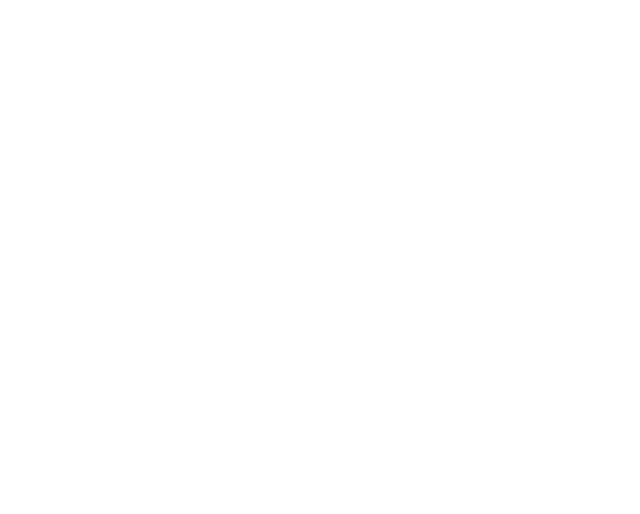
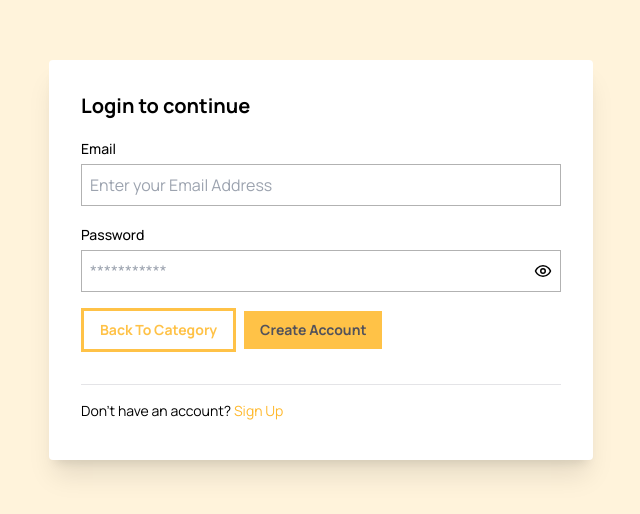
Before and after one commit to Santos-pkis/NESA-Test, a Next.js app: page /account/login in a window 1280 px wide. Shown: the part 172-686 px from the top of the page, without its empty margins (319-959 px from the left). Built offline with nearby package versions, Linux system fonts and the light colour scheme.

Commit message:
feat: login form page

```diff
--- a/components/UI/Account/Login/index.tsx
+++ b/components/UI/Account/Login/index.tsx
@@ -1,7 +1,137 @@
 "use client";
 
+import { Eye, EyeOff } from "lucide-react";
+import Link from "next/link";
+import { useState } from "react";
+import { SubmitHandler, useForm } from "react-hook-form";
+import { AnimatePresence, motion } from "framer-motion";
+import { opacityV, scaleV } from "@/lib/utils/variants";
+
+type Inputs = {
+  email: string;
+  password: string;
+};
+
 const LoginContent = () => {
-  return <></>;
+  const {
+    register,
+    formState: { errors },
+    handleSubmit,
+  } = useForm<Inputs>();
+
+  const [loading, setLoading] = useState(false);
+  const [showPassword, setShowPassword] = useState(false);
+
+  const toggleShowPassword = () => setShowPassword((prev) => !prev);
+
+  const onSubmit: SubmitHandler<Inputs> = async (data) => {
+    setLoading(true);
+    try {
+      await new Promise((resolve) => setTimeout(() => resolve(null), 3000));
+    } catch {
+    } finally {
+      setLoading(false);
+    }
+  };
+
+  return (
+    <main className="flex items-center justify-center min-h-screen bg-[#ffb92e2b] pt-[6rem] pb-[2rem]">
+      <motion.div
+        {...scaleV}
+        className="bg-white sm:w-[34rem] w-[98%] min-h-[25rem] overflow-hidden shadow-xl rounded p-8 relative"
+      >
+        {loading && (
+          <AnimatePresence mode="wait">
+            <motion.div
+              {...opacityV}
+              className="absolute top-0 left-0 w-full h-full backdrop-blur-md flex items-center justify-center"
+            >
+              <div className="md:size-20 size-12 rounded-full border-8 border-transparent border-t-midGold animate-spin"></div>
+            </motion.div>
+          </AnimatePresence>
+        )}
+
+        <h1 className="font-bold text-xl">Login to continue</h1>
+
+        <form onSubmit={handleSubmit(onSubmit)} noValidate className="mt-4">
+          <div className="space-y-4">
+            <div className="space-y-1">
+              <label className="font-medium text-sm">Email</label>
+              <div>
+                <input
+                  type="email"
+                  className="w-full p-2 border border-black/30"
+                  placeholder="Enter your Email Address"
+                  {...register("email", {
+                    required: {
+                      value: true,
+                      message: "Your email is required.",
+                    },
+                    pattern: {
+                      value: /^[a-zA-Z0-9._%+-]+@[a-zA-Z0-9.-]+\.[a-zA-Z]{2,}$/,
+                      message: "Email is invalid",
+                    },
+                  })}
+                />
+                {errors.email && <p className="text-sm text-red-400">{errors.email.message}</p>}
+              </div>
+            </div>
+
+            <div className="space-y-1">
+              <label className="font-medium text-sm">Password</label>
+              <div>
+                <div className="flex border items-center justify-between border-black/30 px-2">
+                  <input
+                    type={showPassword ? "text" : "password"}
+                    className="py-2 flex-grow"
+                    placeholder="***********"
+                    {...register("password", {
+                      required: {
+                        value: true,
+                        message: "A password is required",
+                      },
+                      min: {
+                        value: 8,
+                        message: "Password cannot be less than 8 characters",
+                      },
+                      pattern: {
+                        value:
+                          /^(?=.*\d)(?=.*[!@#$%^&*()_+{}\[\]:;<>,.?~\\|\-])[A-Za-z\d!@#$%^&*()_+{}\[\]:;<>,.?~\\|\-]{8,}$/,
+                        message: "must include at least a digit and symbol.",
+                      },
+                    })}
+                  />
+                  {showPassword ? (
+                    <EyeOff size={18} onClick={toggleShowPassword} className="cursor-pointer" />
+                  ) : (
+                    <Eye size={18} onClick={toggleShowPassword} className="cursor-pointer" />
+                  )}
+                </div>
+                {errors.password && <p className="text-sm text-red-400">{errors.password.message}</p>}
+              </div>
+            </div>
+            <div className="space-x-2 font-bold text-sm">
+              <button className="px-4 py-[9px] border-[3px] border-midGold text-midGold">Back To Category</button>
+              <input
+                type="submit"
+                className="px-4 py-[9px] bg-midGold text-zinc-600 cursor-pointer"
+                value={"Create Account"}
+                disabled={loading}
+              />
+            </div>
+          </div>
+        </form>
+
+        <div className="mt-8 mb-4 h-[0.5px] bg-zinc-200"></div>
+        <p className="text-sm">
+          Don&apos;t have an account?{" "}
+          <Link className="text-deepGold" href={"/account/register"}>
+            Sign Up
+          </Link>
+        </p>
+      </motion.div>
+    </main>
+  );
 };
 
 export default LoginContent;
--- a/components/UI/Account/Register/index.tsx
+++ b/components/UI/Account/Register/index.tsx
@@ -5,7 +5,7 @@ import Link from "next/link";
 import { useState } from "react";
 import { SubmitHandler, useForm } from "react-hook-form";
 import { AnimatePresence, motion } from "framer-motion";
-import { opacityV } from "@/lib/utils/variants";
+import { opacityV, scaleV } from "@/lib/utils/variants";
 
 type Inputs = {
   fullName: string;
@@ -38,7 +38,10 @@ const RegisterContent = () => {
 
   return (
     <main className="flex items-center justify-center min-h-screen bg-[#ffb92e2b] pt-[6rem] pb-[2rem]">
-      <div className="bg-white sm:w-[34rem] w-[98%] min-h-[30rem] overflow-hidden shadow-xl rounded p-8 relative">
+      <motion.div
+        {...scaleV}
+        className="bg-white sm:w-[34rem] w-[98%] min-h-[30rem] overflow-hidden shadow-xl rounded p-8 relative"
+      >
         {loading && (
           <AnimatePresence mode="wait">
             <motion.div
@@ -155,7 +158,7 @@ const RegisterContent = () => {
             Login
           </Link>
         </p>
-      </div>
+      </motion.div>
     </main>
   );
 };
--- a/lib/utils/variants.ts
+++ b/lib/utils/variants.ts
@@ -25,3 +25,9 @@ export const toTopV: Variants = {
   animate: { opacity: 1, y: 0, transition },
   exit: { opacity: 0, y: "5%" },
 };
+
+export const scaleV: Variants = {
+  initial: { scale: 0 },
+  animate: { scale: 1, transition },
+  exit: { scale: 0 },
+};
```
